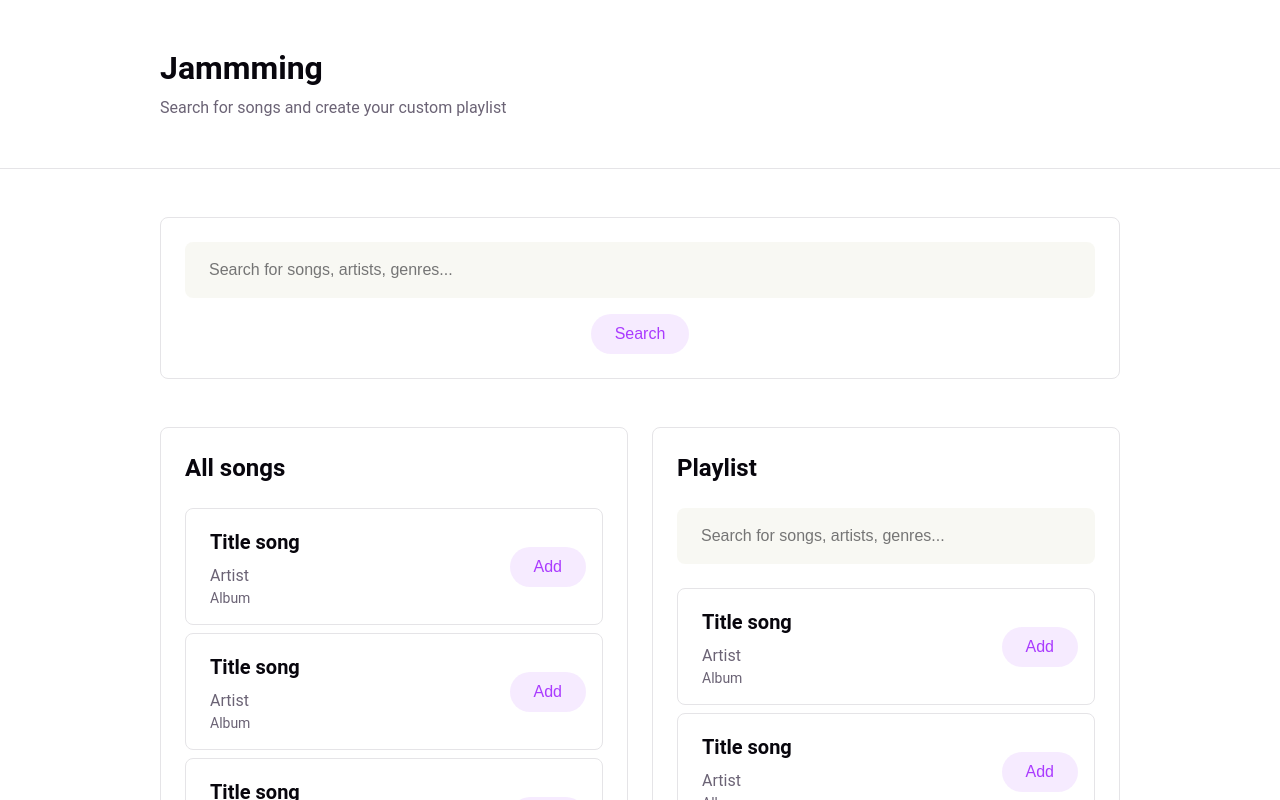
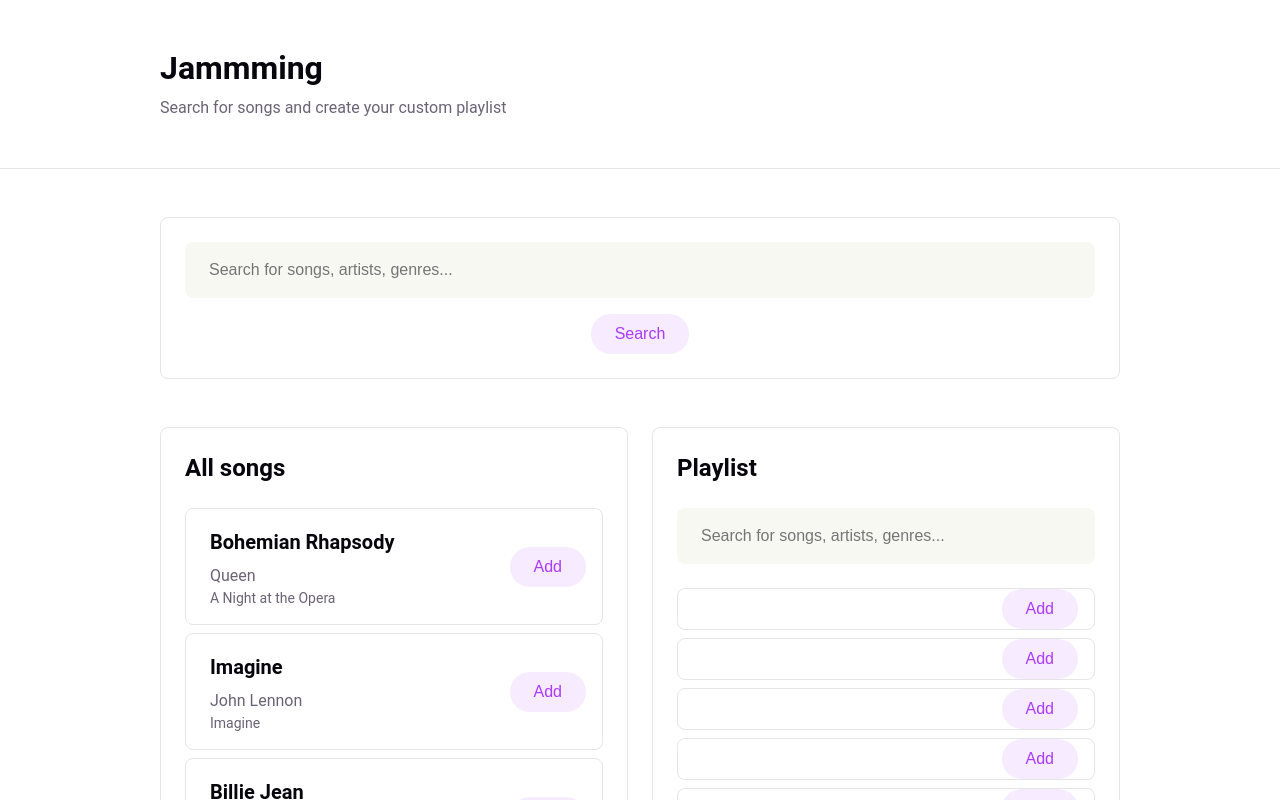
Before and after one commit to josegamundi/jammming-app, a React (Vite) app: page / in a window 1280 px wide. Shown: the top 800 px of the page. Built offline with nearby package versions, Linux system fonts and the light colour scheme.

Commit message:
feat(Track): handle and print song information

```diff
--- a/src/components/ui/Track/Track.jsx
+++ b/src/components/ui/Track/Track.jsx
@@ -1,13 +1,13 @@
 import Button from '../../ui/Button/Button';
 import styles from './Track.module.css';
 
-function Track() {
+function Track(props) {
   return (
     <li className={styles.track}>
       <div className={styles.trackContent}>
-        <h3 className={styles.trackTitle}>Title song</h3>
-        <p className={styles.trackArtist}>Artist</p>
-        <p className={styles.trackAlbum}>Album</p>
+        <h3 className={styles.trackTitle}>{props.title}</h3>
+        <p className={styles.trackArtist}>{props.artist}</p>
+        <p className={styles.trackAlbum}>{props.album}</p>
       </div>
       <Button>Add</Button>
     </li>
```
